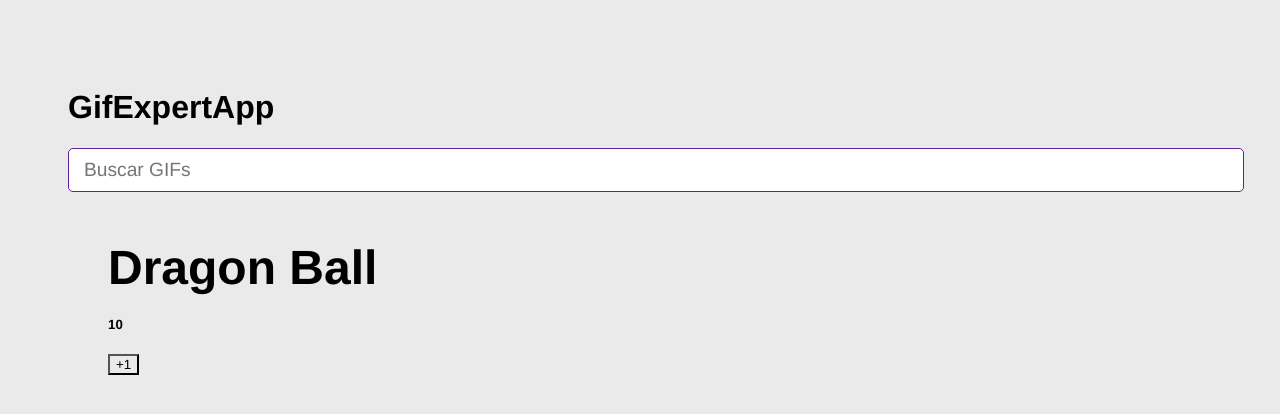
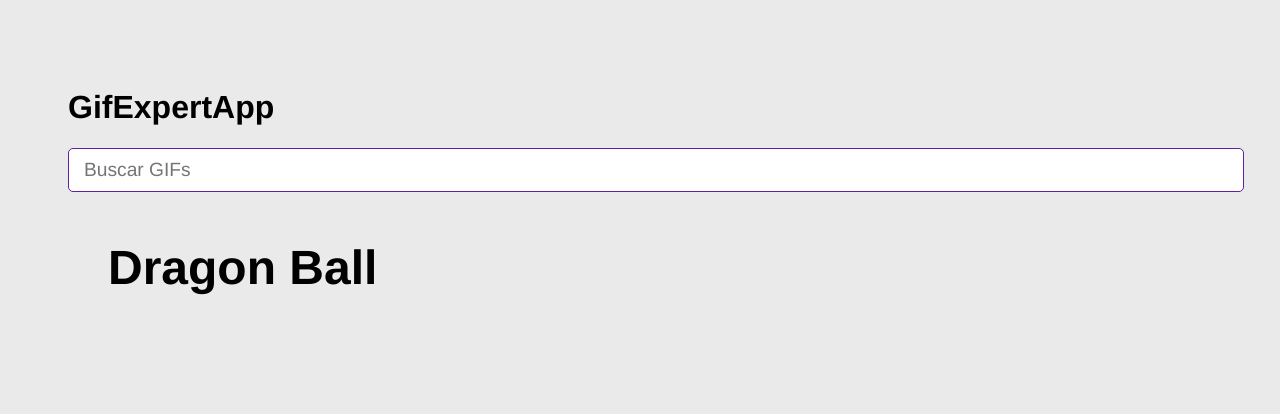
Before and after one commit to AntoSanz/Curso-React-Udemy, a React (Vite) app in the folder 04-gif-expert-app/: page / in a window 1280 px wide. Shown: the top 414 px of the page. Built offline with nearby package versions, Linux system fonts and the light colour scheme; no server answers.

Commit message:
Limpieza de codigo y return

```diff
--- a/04-gif-expert-app/src/components/GifGrid.jsx
+++ b/04-gif-expert-app/src/components/GifGrid.jsx
@@ -1,9 +1,7 @@
-import { useState, useEffect } from 'react';
+import { useEffect } from 'react';
 import { getGifs } from '../helpers/getGifs';
 
 export const GifGrid = ({ category }) => {
-    const [counter, setCounter] = useState(10);
-
     useEffect(() => {
         getGifs(category);
     }, []);
@@ -11,8 +9,6 @@
     return (
         <>
             <h3>{category}</h3>
-            <h5>{counter}</h5>
-            <button onClick={() => setCounter(counter + 1)}>+1</button>
         </>
     );
 };
--- a/04-gif-expert-app/src/helpers/getGifs.js
+++ b/04-gif-expert-app/src/helpers/getGifs.js
@@ -11,5 +11,5 @@
         url: img.images.downsized_medium.url
     }))
 
-    console.log(gifs);
+    return gifs;
 };
```
